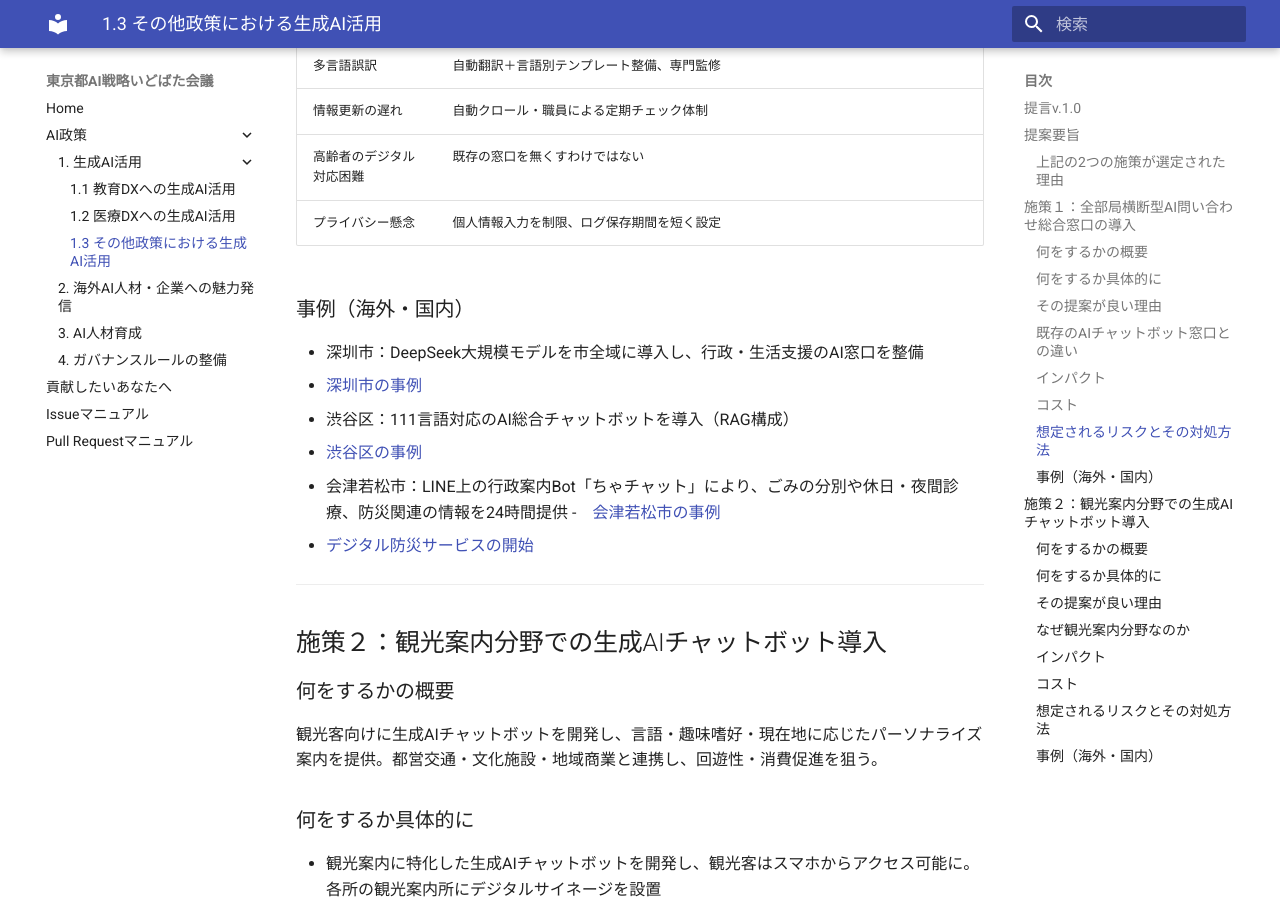
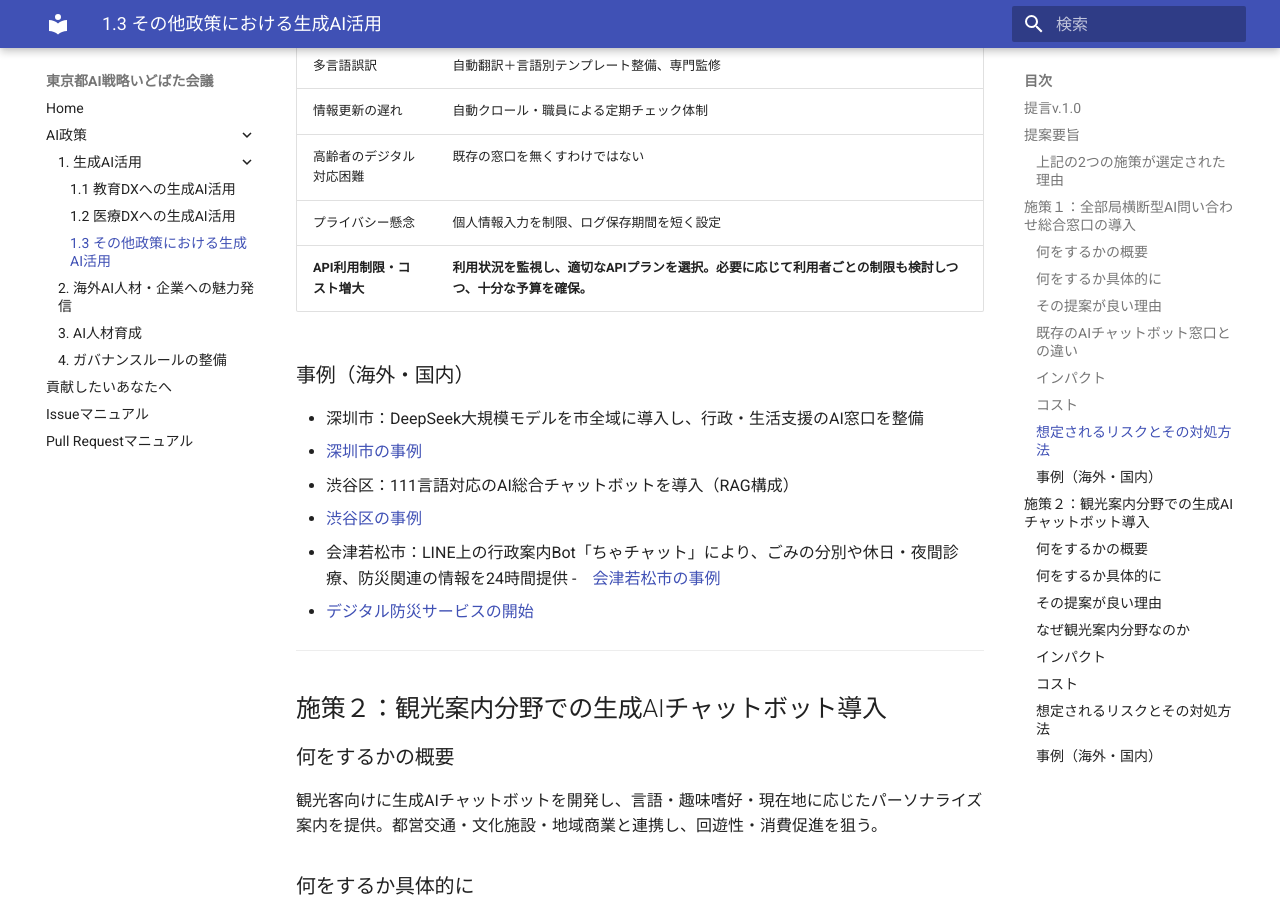
Before and after one commit to takahiroanno2024/2025_ai_idobatakaigi_output, an MkDocs documentation site: the page built from docs/1.3_その他政策における生成AI活用.md, in a window 1280 px wide and 900 px high, scrolled down 3163 px. Built offline with MkDocs 1.6.1 and Material for MkDocs 9.7.7, drawn with Linux system fonts in a browser that asks for light colours.

Commit message:
山岡木太郎さんの提案に基づき、施策1のリスクにAPI利用制限を追加

```diff
--- a/docs/1.3_その他政策における生成AI活用.md
+++ b/docs/1.3_その他政策における生成AI活用.md
@@ -95,6 +95,7 @@ Web上で個別のFAQやチャットボットをつなぐ既存の"総合案内"
 | 情報更新の遅れ      | 自動クロール・職員による定期チェック体制          |
 | 高齢者のデジタル対応困難 | 既存の窓口を無くすわけではない    |
 | プライバシー懸念     | 個人情報入力を制限、ログ保存期間を短く設定       |
+| **API利用制限・コスト増大** | **利用状況を監視し、適切なAPIプランを選択。必要に応じて利用者ごとの制限も検討しつつ、十分な予算を確保。** |
 
 ### 事例（海外・国内）
 
```
